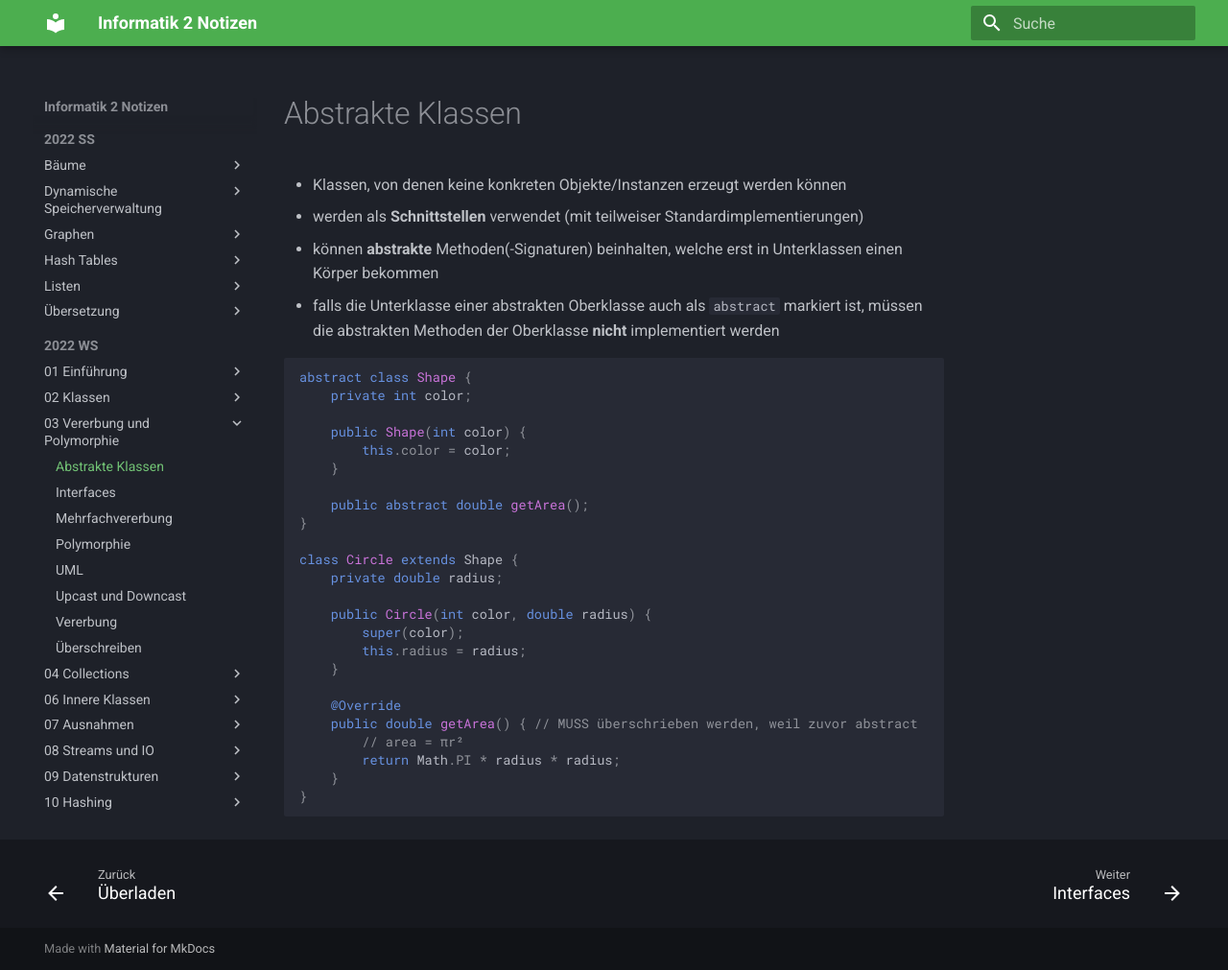
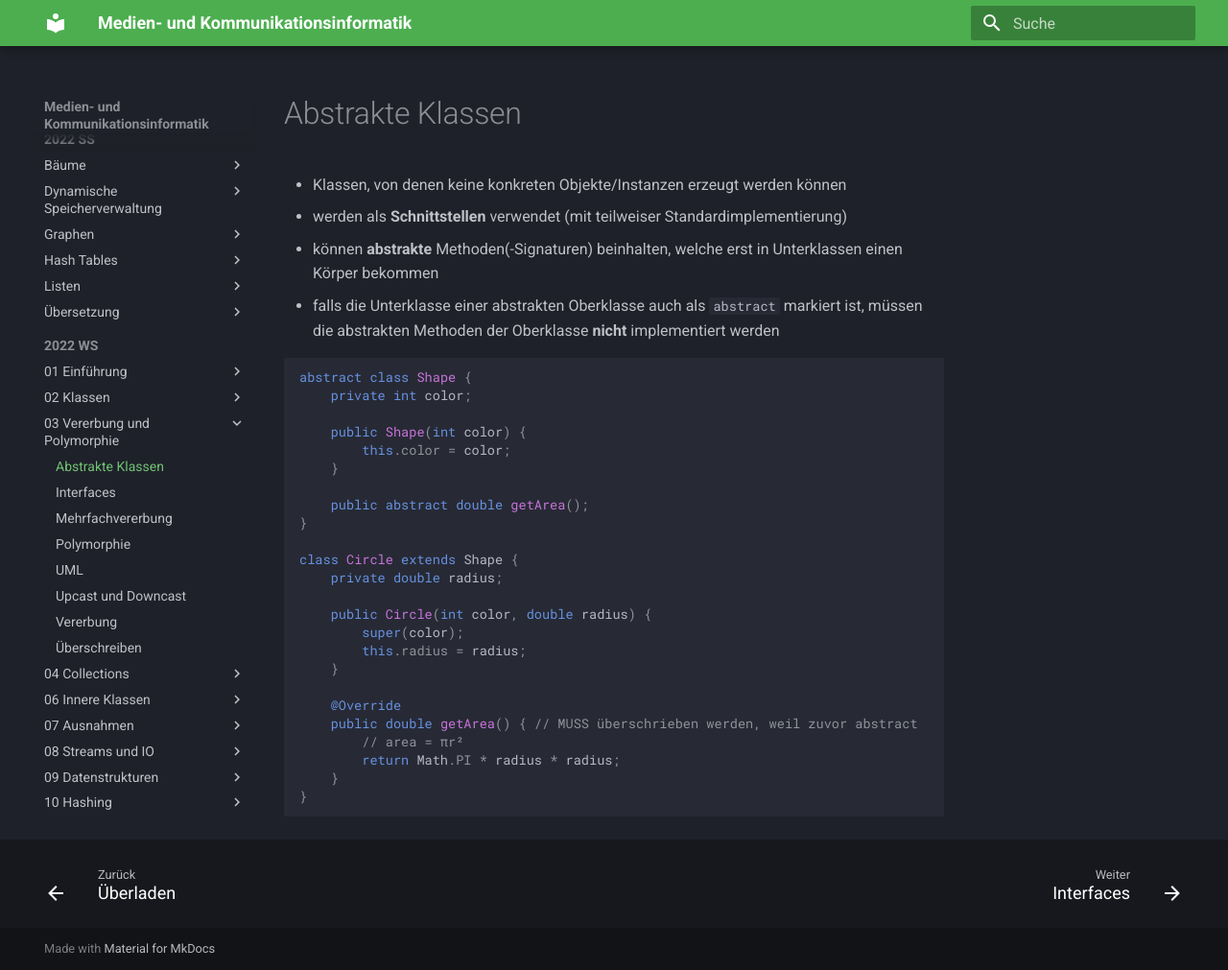
Before and after one commit to doodlezucc/studium-notizen, an MkDocs documentation site: the page built from wiki/2022 WS/03 Vererbung und Polymorphie/Abstrakte Klassen.md, in a window 1280 px wide and 1011 px high. Shown: the whole window at 96% size. Built offline with MkDocs 1.6.1 and Material for MkDocs 9.7.7, drawn with Linux system fonts in a browser that asks for light colours.

```diff
--- a/mkdocs.yml
+++ b/mkdocs.yml
@@ -1,4 +1,4 @@
-site_name: Informatik 2 Notizen
+site_name: Medien- und Kommunikationsinformatik
 site_url: https://github.com/doodlezucc/studium-notizen
 site_dir: public
 docs_dir: wiki
@@ -8,7 +8,7 @@
   language: de
   palette:
     primary: green
-    accent: light green
+    accent: cyan
     scheme: slate
   features:
     - navigation.sections
--- a/wiki/2022 WS/03 Vererbung und Polymorphie/Abstrakte Klassen.md
+++ b/wiki/2022 WS/03 Vererbung und Polymorphie/Abstrakte Klassen.md
@@ -1,6 +1,6 @@
 # Abstrakte Klassen
 - Klassen, von denen keine konkreten Objekte/Instanzen erzeugt werden können
-- werden als **Schnittstellen** verwendet (mit teilweiser Standardimplementierungen)
+- werden als **Schnittstellen** verwendet (mit teilweiser Standardimplementierung)
 - können **abstrakte** Methoden(-Signaturen) beinhalten, welche erst in Unterklassen einen Körper bekommen
 - falls die Unterklasse einer abstrakten Oberklasse auch als `abstract` markiert ist, müssen die abstrakten Methoden der Oberklasse **nicht** implementiert werden
 
```
Also changed, not shown: wiki/2022 WS/10 Hashing/Hashing.md (+1 -0 lines), 6 other files.
